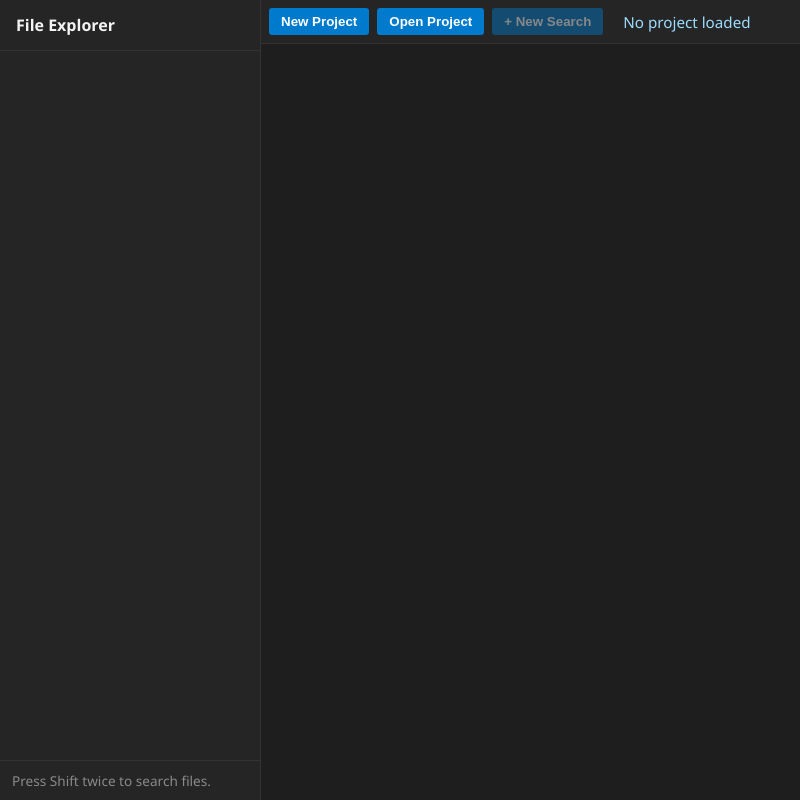
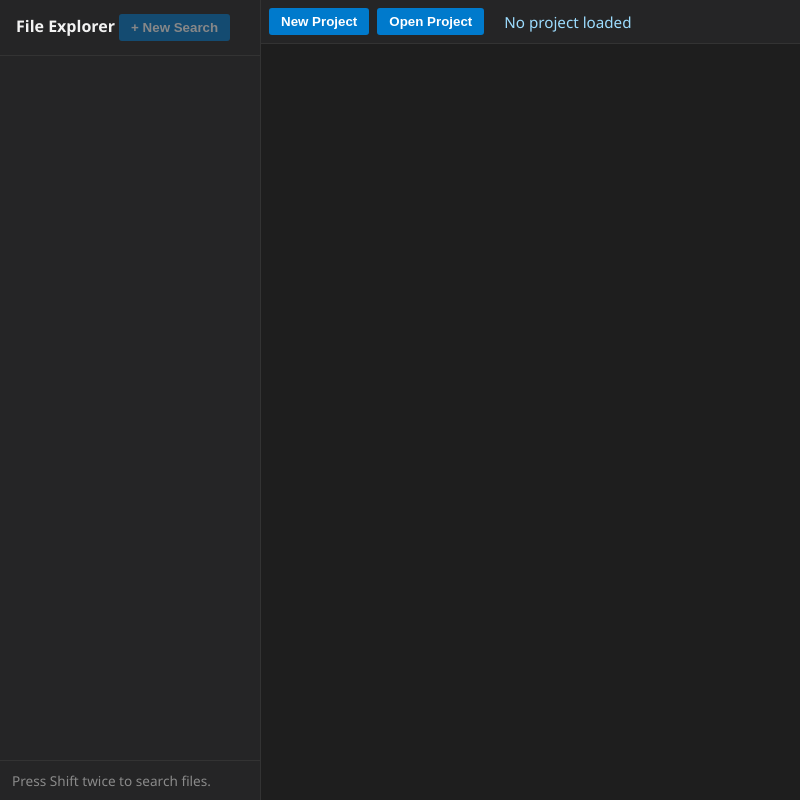
Before and after one commit to AharonSambol/splunk-ide, an Electron app: page index.html in a window 1200 px wide. Shown: the whole page, without its empty margins (0-800 px from the left). Drawn offline with Linux system fonts and the light colour scheme.

Commit message:
small nice changes
Signed-off-by: AharonSambol <75334174+AharonSambol@users.noreply.github.com>

```diff
--- a/index.html
+++ b/index.html
@@ -390,7 +390,11 @@
 <body>
     <div id="app-shell">
         <aside id="sidebar">
-            <div id="sidebar-header">File Explorer</div>
+            <div id="sidebar-header">
+                File Explorer
+                <button id="new-file-btn" disabled>+ New Search</button>
+
+            </div>
             <div id="explorer"></div>
             <div id="explorer-footer">Press Shift twice to search files.</div>
         </aside>
@@ -399,7 +403,6 @@
             <div id="header">
                 <button id="new-project-btn" class="project-action">New Project</button>
             <button id="open-project-btn" class="project-action">Open Project</button>
-            <button id="new-file-btn" disabled>+ New Search</button>
             <div id="project-name">No project loaded</div>
 
         </div>
@@ -407,7 +410,9 @@
             <div id="tab-bar"></div>
         </div>
 
-        <div id="views-container"></div>
+        <div id="views-container">
+
+        </div>
         </div>
     </div>
 
--- a/main.js
+++ b/main.js
@@ -13,9 +13,11 @@ function createWindow() {
             webviewTag: true,
             nodeIntegration: true,
             contextIsolation: false
-        }
+        },
+        icon: path.join(__dirname, "build", "icon.ico"),
     });
     mainWindow.maximize();
+    mainWindow.removeMenu();
     mainWindow.loadFile('index.html');
 }
 
```
Also changed, not shown: package.json (+8 -0 lines), build/icon.ico (added).
